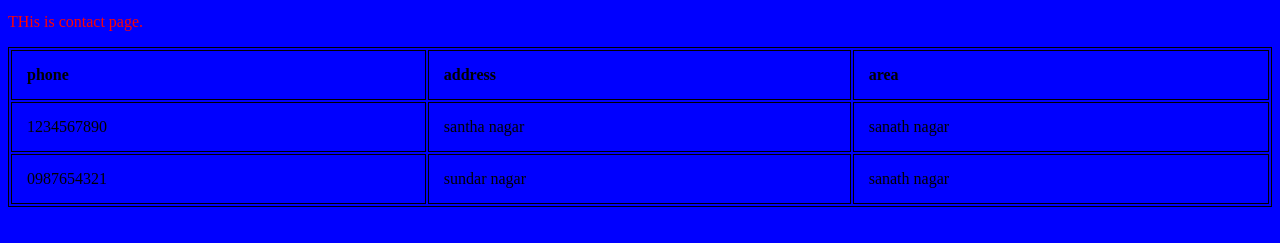
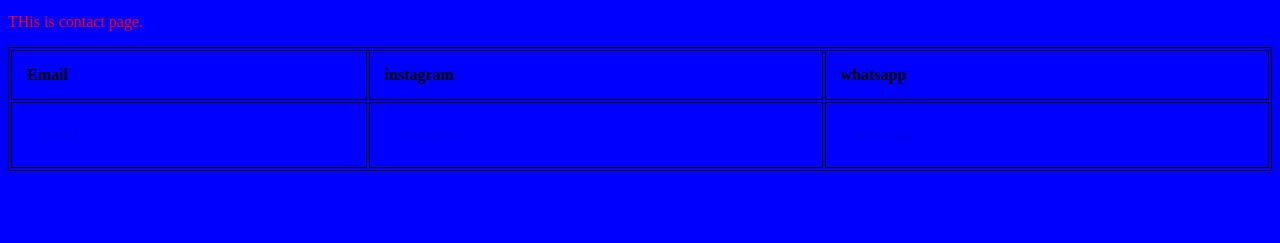
Before and after one commit to saisreevatsav/HTML-layout, a plain HTML site: page contact.html in a window 1280 px wide. Shown: the part 295-538 px from the top of the page. Drawn offline with Linux system fonts and the light colour scheme.

Commit message:
added contact links

```diff
--- a/contact.html
+++ b/contact.html
@@ -22,21 +22,6 @@ th{text-align:left;}
     <a href="about.html" class="previous"><a href="contact.html" class="previous"><a href="layout.html" class="previous">&laquo;previous</a></a></a>
         <a href="index.html" class="next"><a href="blog.html" class="next">&raquo;next</a></a>
 <table style="width:100%">
-<tr>
-<th>phone</th>
-<th>address</th>
-<th>area</th>
-</tr>
-<tr>
-<td>1234567890</td>
-<td>santha nagar</td>
-<td>sanath nagar</td>
-</tr>
-<tr>
-<td>0987654321</td>
-<td>sundar nagar</td>
-<td>sanath nagar</td>
-</tr>
 <h1 style="color:green;">hi this is sreevatsav</h1>
 <div class="header" id="header">
 <img src="logo.jpg" height="100px" width="100px">
@@ -51,7 +36,16 @@ th{text-align:left;}
 <p style="color:red;"> THis is contact page.</p>
 </div>
 <div class="footer">
-
+    <tr>
+        <th>Email</th>
+        <th>instagram</th>
+        <th>whatsapp</th>
+        </tr>
+        <tr>
+        <td><a href="ksaisreevatsav@yahoo.com">email</a></td>
+        <td><a href="https://www.instagram.com/gentleman_kss?r=nametag">instagram</a></td>
+        <td><a href="tel:+91 9440116820">whatsapp</a></td>
+        </tr>
 </div>
 </body>
 </html>
```
